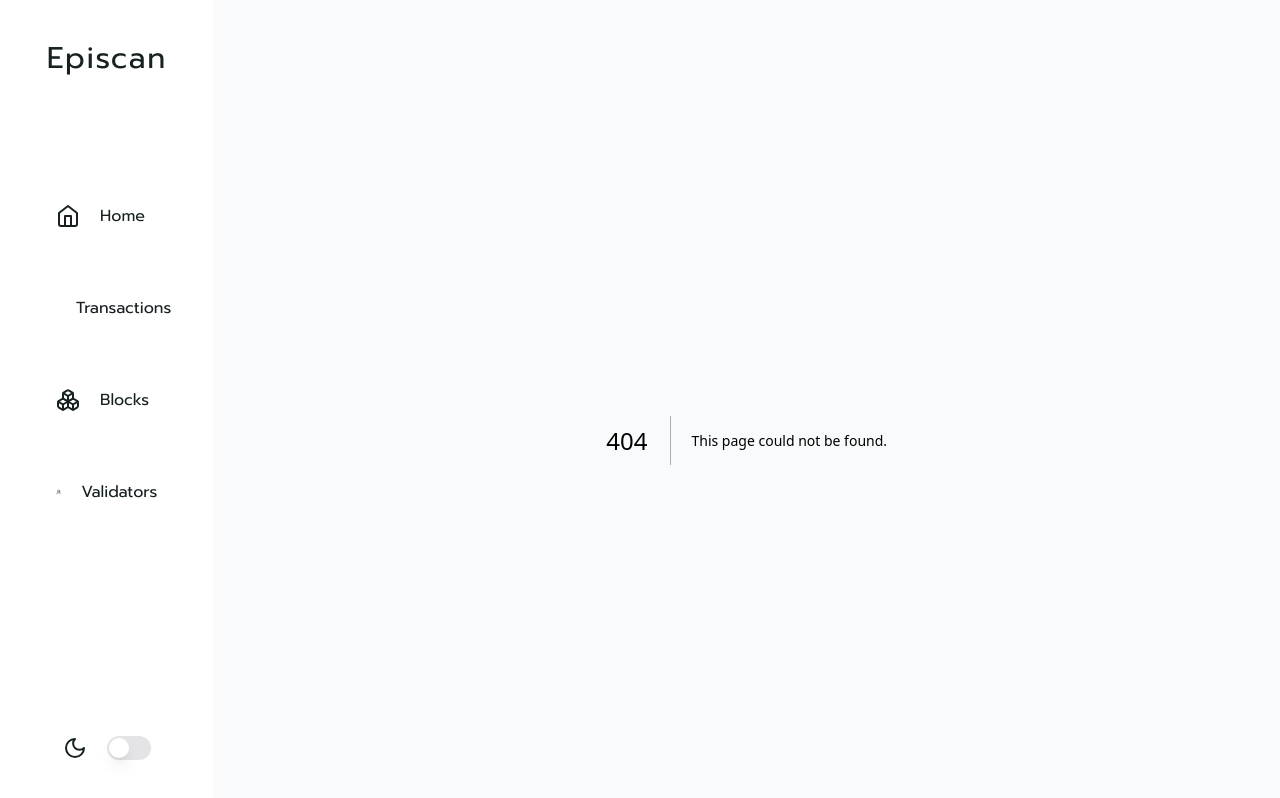
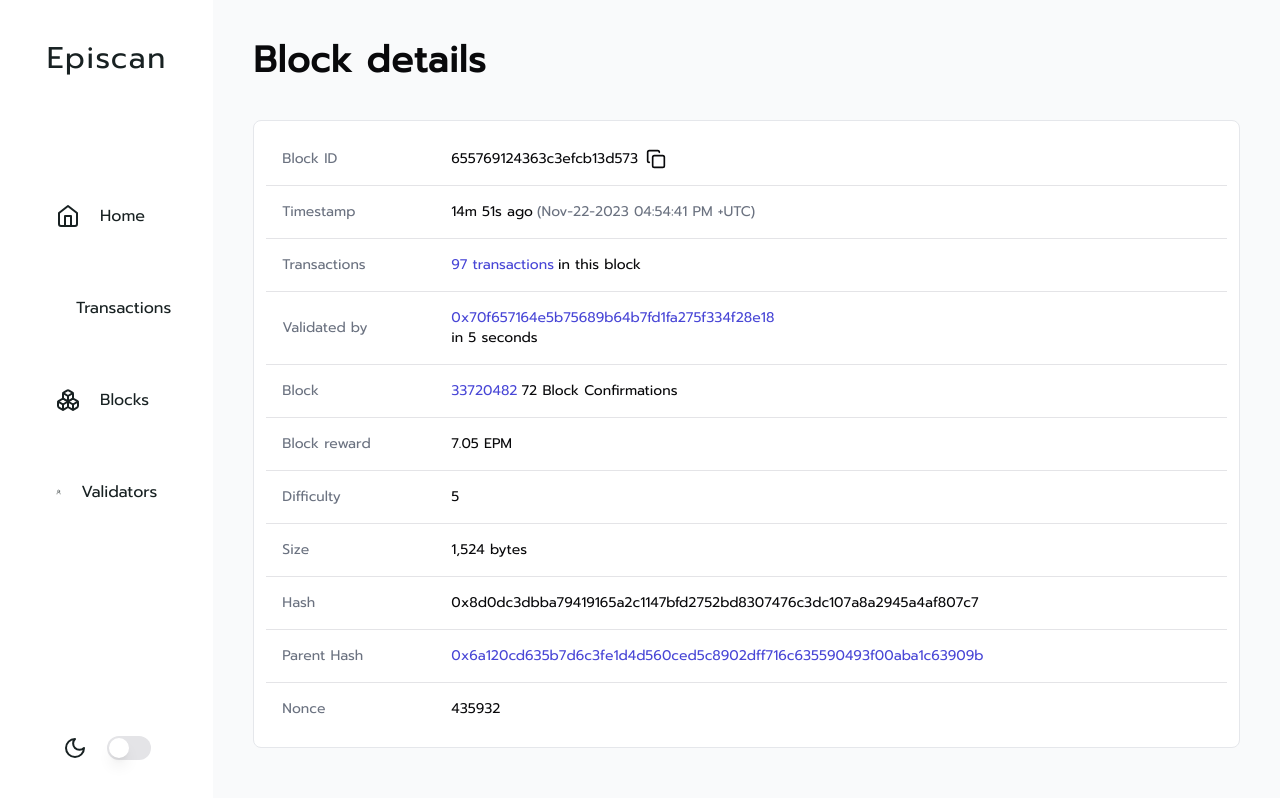
Before and after one commit to canccevik/epimon, a Next.js app in the folder apps/episcan/: page /blocks/1 in a window 1280 px wide. Before the commit this address had no page. Shown: the top 798 px of the page. Built offline with nearby package versions, Linux system fonts and the light colour scheme.

Commit message:
feat(es): add block detail page

```diff
--- /dev/null
+++ b/apps/episcan/src/app/(app)/blocks/[id]/page.tsx
@@ -0,0 +1,100 @@
+import { TableRow, TableBody, TableCell, Table } from '@/components/ui/table'
+import { Copy } from 'lucide-react'
+
+export default function BlockDetail() {
+  return (
+    <div className="flex flex-col">
+      <h1 className="text-4xl font-semibold tracking-wide">Block details</h1>
+
+      <div className="mt-10">
+        <Table>
+          <TableBody>
+            <TableRow>
+              <TableCell className="text-gray-500">Block ID</TableCell>
+              <TableCell className="flex gap-x-2">
+                <span>655769124363c3efcb13d573</span>
+                <Copy className="cursor-pointer" size={20} />
+              </TableCell>
+            </TableRow>
+
+            <TableRow>
+              <TableCell className="text-gray-500">Timestamp</TableCell>
+              <TableCell className="flex gap-x-1">
+                <span>14m 51s ago</span>
+                <span className="text-gray-500">(Nov-22-2023 04:54:41 PM +UTC)</span>
+              </TableCell>
+            </TableRow>
+
+            <TableRow>
+              <TableCell className="text-gray-500">Transactions</TableCell>
+              <TableCell className="flex gap-x-1">
+                <span className="text-main-blue">97 transactions</span>
+                <span>in this block</span>
+              </TableCell>
+            </TableRow>
+
+            <TableRow>
+              <TableCell className="text-gray-500">Validated by</TableCell>
+              <TableCell className="flex flex-col">
+                <span className="text-main-blue">0x70f657164e5b75689b64b7fd1fa275f334f28e18</span>
+                <span>in 5 seconds</span>
+              </TableCell>
+            </TableRow>
+
+            <TableRow>
+              <TableCell className="text-gray-500">Block</TableCell>
+              <TableCell className="flex gap-x-1">
+                <span className="text-main-blue">33720482</span>
+                <span>72 Block Confirmations</span>
+              </TableCell>
+            </TableRow>
+
+            <TableRow>
+              <TableCell className="text-gray-500">Block reward</TableCell>
+              <TableCell className="flex">
+                <span>7.05 EPM</span>
+              </TableCell>
+            </TableRow>
+
+            <TableRow>
+              <TableCell className="text-gray-500">Difficulty</TableCell>
+              <TableCell className="flex">
+                <span>5</span>
+              </TableCell>
+            </TableRow>
+
+            <TableRow>
+              <TableCell className="text-gray-500">Size</TableCell>
+              <TableCell className="flex">
+                <span>1,524 bytes</span>
+              </TableCell>
+            </TableRow>
+
+            <TableRow>
+              <TableCell className="text-gray-500">Hash</TableCell>
+              <TableCell className="flex">
+                <span>0x8d0dc3dbba79419165a2c1147bfd2752bd8307476c3dc107a8a2945a4af807c7</span>
+              </TableCell>
+            </TableRow>
+
+            <TableRow>
+              <TableCell className="text-gray-500">Parent Hash</TableCell>
+              <TableCell className="flex">
+                <span className="text-main-blue">
+                  0x6a120cd635b7d6c3fe1d4d560ced5c8902dff716c635590493f00aba1c63909b
+                </span>
+              </TableCell>
+            </TableRow>
+
+            <TableRow>
+              <TableCell className="text-gray-500">Nonce</TableCell>
+              <TableCell className="flex">
+                <span>435932</span>
+              </TableCell>
+            </TableRow>
+          </TableBody>
+        </Table>
+      </div>
+    </div>
+  )
+}
--- a/apps/episcan/src/app/(app)/transactions/[id]/page.tsx
+++ b/apps/episcan/src/app/(app)/transactions/[id]/page.tsx
@@ -27,7 +27,7 @@ export default function TransactionDetail() {
 
             <TableRow>
               <TableCell className="text-gray-500">Block</TableCell>
-              <TableCell className="flex gap-x-2">
+              <TableCell className="flex gap-x-1">
                 <span className="text-main-blue">33720482</span>
                 <span>72 Block Confirmations</span>
               </TableCell>
@@ -35,7 +35,7 @@ export default function TransactionDetail() {
 
             <TableRow>
               <TableCell className="text-gray-500">Timestamp</TableCell>
-              <TableCell className="flex gap-x-2">
+              <TableCell className="flex gap-x-1">
                 <span>14m 51s ago</span>
                 <span className="text-gray-500">(Nov-22-2023 04:54:41 PM +UTC)</span>
               </TableCell>
@@ -59,7 +59,7 @@ export default function TransactionDetail() {
 
             <TableRow>
               <TableCell className="text-gray-500">Value</TableCell>
-              <TableCell className="flex gap-x-2">
+              <TableCell className="flex">
                 <span>120 EPM</span>
               </TableCell>
             </TableRow>
```
